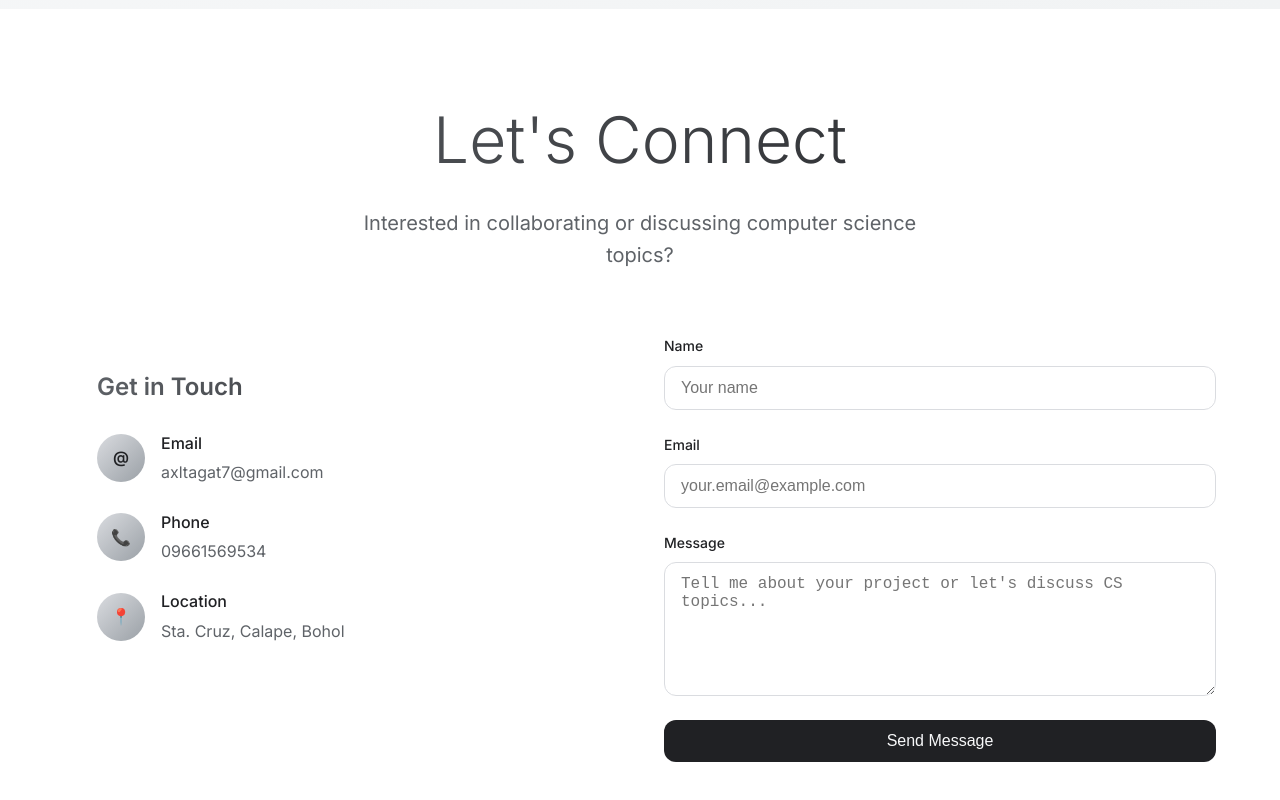
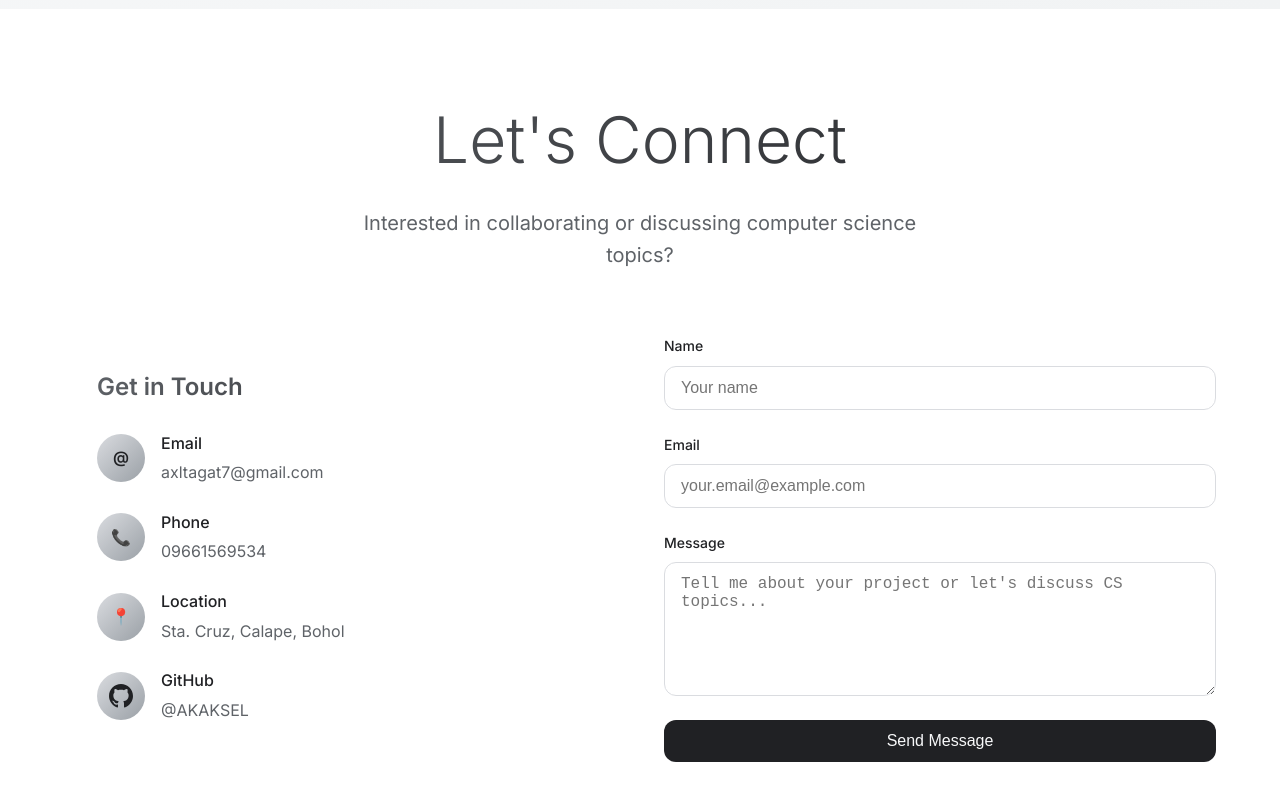
Before and after one commit to AKAKSEL/Portfolio, a plain HTML site: page index.html in a window 1280 px wide. Shown: the part 2911-3711 px from the top of the page. Drawn offline with Linux system fonts and the light colour scheme.

Commit message:
add github link

```diff
--- a/index.html
+++ b/index.html
@@ -313,6 +313,17 @@
                                     <p class="contact-value">Sta. Cruz, Calape, Bohol</p>
                                 </div>
                             </div>
+                            <div class="contact-method">
+                                <div class="contact-icon">
+                                    <svg width="24" height="24" viewBox="0 0 24 24" fill="currentColor">
+                                        <path d="M12 0c-6.626 0-12 5.373-12 12 0 5.302 3.438 9.8 8.207 11.387.599.111.793-.261.793-.577v-2.234c-3.338.726-4.033-1.416-4.033-1.416-.546-1.387-1.333-1.756-1.333-1.756-1.089-.745.083-.729.083-.729 1.205.084 1.839 1.237 1.839 1.237 1.07 1.834 2.807 1.304 3.492.997.107-.775.418-1.305.762-1.604-2.665-.305-5.467-1.334-5.467-5.931 0-1.311.469-2.381 1.236-3.221-.124-.303-.535-1.524.117-3.176 0 0 1.008-.322 3.301 1.23.957-.266 1.983-.399 3.003-.404 1.02.005 2.047.138 3.006.404 2.291-1.552 3.297-1.23 3.297-1.23.653 1.653.242 2.874.118 3.176.77.84 1.235 1.911 1.235 3.221 0 4.609-2.807 5.624-5.479 5.921.43.372.823 1.102.823 2.222v3.293c0 .319.192.694.801.576 4.765-1.589 8.199-6.086 8.199-11.386 0-6.627-5.373-12-12-12z"/>
+                                    </svg>
+                                </div>
+                                <div class="contact-details">
+                                    <p class="contact-label">GitHub</p>
+                                    <a href="https://github.com/AKAKSEL" target="_blank" class="contact-link">@AKAKSEL</a>
+                                </div>
+                            </div>
                         </div>
                     </div>
                 </div>
--- a/style.css
+++ b/style.css
@@ -651,6 +651,17 @@ body {
     color: var(--text-secondary);
 }
 
+.contact-link {
+    color: var(--text-secondary);
+    text-decoration: none;
+    transition: color 0.3s ease;
+}
+
+.contact-link:hover {
+    color: var(--text-primary);
+    text-decoration: underline;
+}
+
 /* Contact Form */
 .contact-form {
     display: flex;
```
